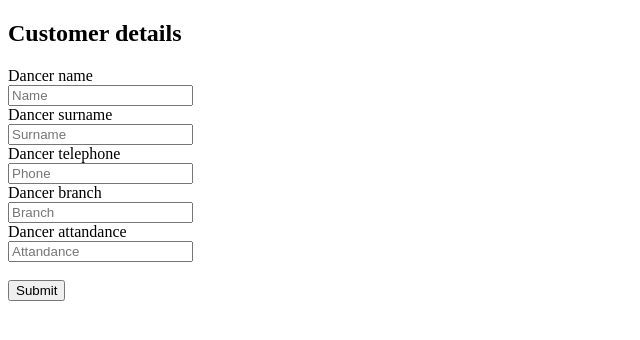
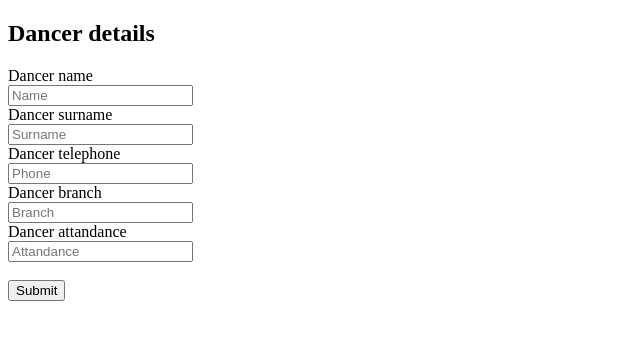
Before and after one commit to baranbyal/replitDbEdt, a website: page create.html in a window 1280 px wide. Shown: the full height of the page, 0-640 px from the left. Drawn offline with Linux system fonts and the light colour scheme.

Commit message:
changed sometihng on index.html

```diff
--- a/create.html
+++ b/create.html
@@ -2,7 +2,7 @@
 <html>
 <body>
 
-<h2>Customer details</h2>
+<h2>Dancer details</h2>
 
 <form action="/create" method="POST">
   <label for="name" >Dancer name</label><br>
```
